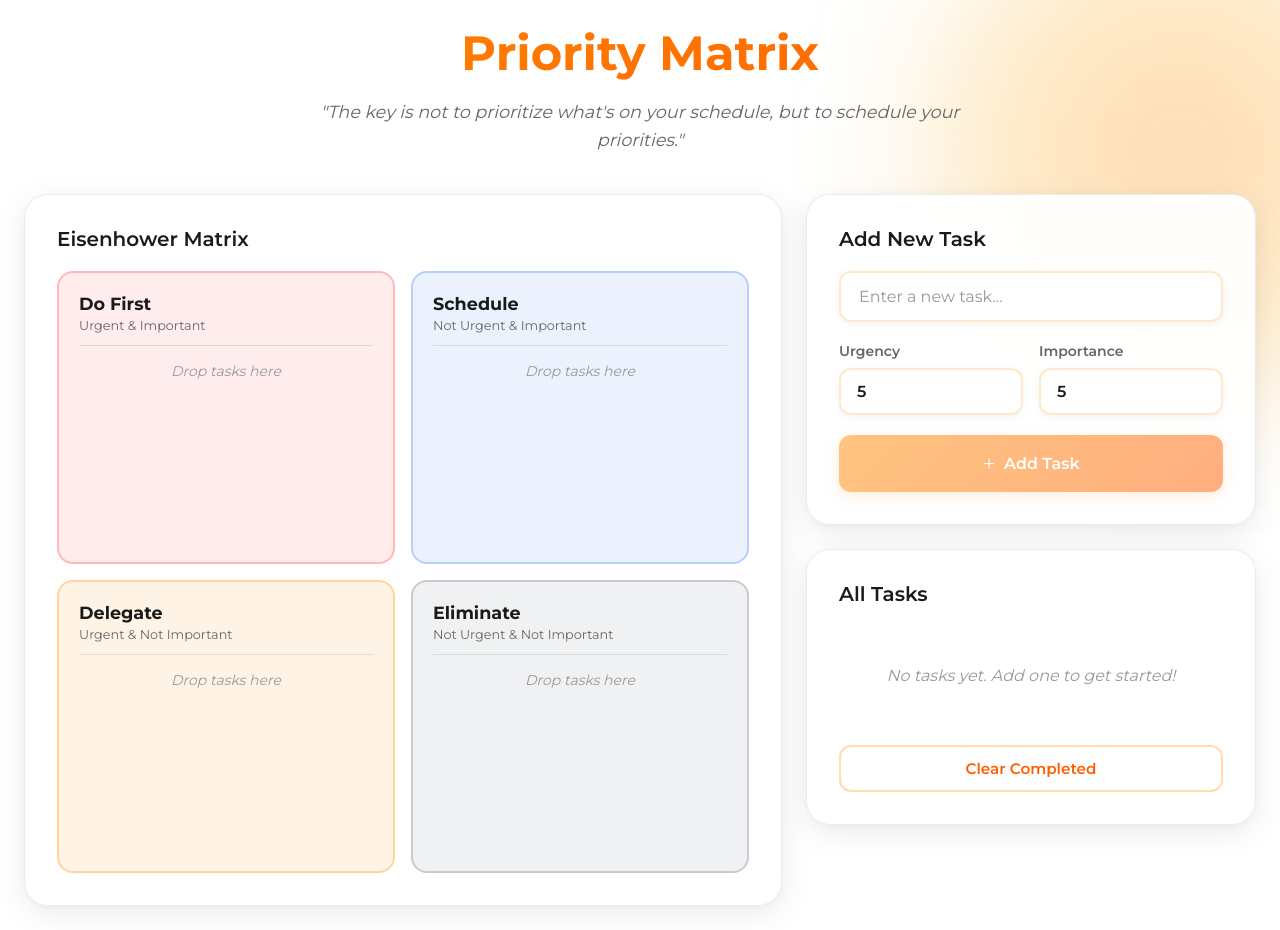
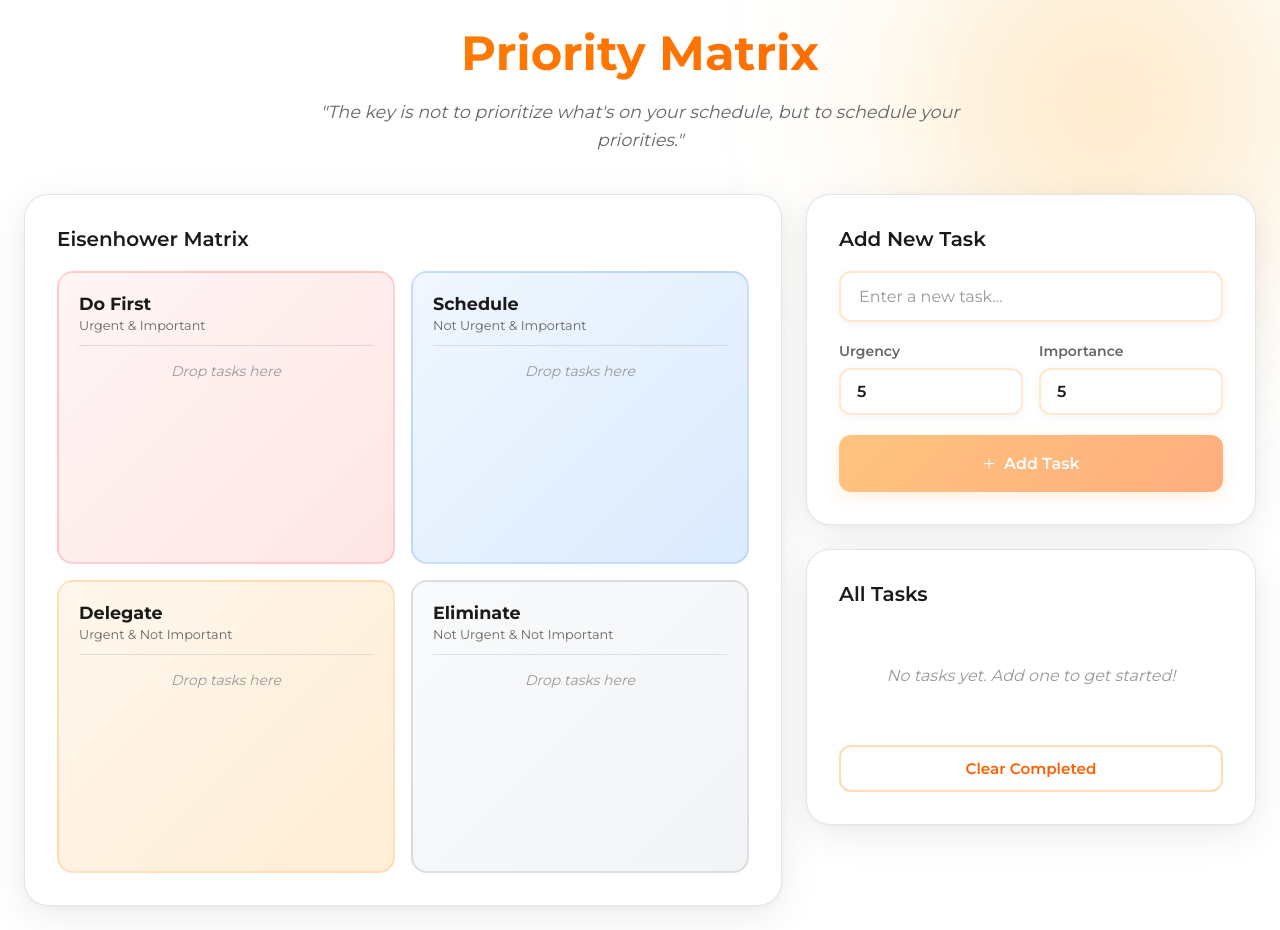
Before and after one commit to khush-tawar/decision-matrix, a plain HTML site: page index.html in a window 1280 px wide. Drawn offline with Linux system fonts and the light colour scheme.

Commit message:
Fix design: improve white theme styling and blob animation
- Enhanced panel card shadows for better depth on white background
- Added gradient backgrounds to quadrants for visual distinction
- Improved task card styling with cleaner borders and hover effects
- Enhanced blob animation with more organic movement
- Better contrast and readability throughout
- Refined glassmorphism effects for white theme

```diff
--- a/style.css
+++ b/style.css
@@ -16,24 +16,30 @@ body {
 
 .background-blob {
     position: fixed;
-    top: -200px;
-    right: -200px;
-    width: 600px;
-    height: 600px;
-    background: radial-gradient(circle, rgba(255, 138, 0, 0.3) 0%, rgba(255, 165, 0, 0.2) 50%, transparent 70%);
+    top: -150px;
+    right: -150px;
+    width: 500px;
+    height: 500px;
+    background: radial-gradient(circle, rgba(255, 138, 0, 0.25) 0%, rgba(255, 165, 0, 0.15) 40%, transparent 70%);
     border-radius: 50%;
-    filter: blur(60px);
-    animation: rotate 20s linear infinite;
+    filter: blur(80px);
+    animation: rotate 25s ease-in-out infinite;
     pointer-events: none;
     z-index: 0;
 }
 
 @keyframes rotate {
     0% {
-        transform: rotate(0deg) translate(50px) rotate(0deg);
+        transform: rotate(0deg) translate(60px, 60px) scale(1);
+    }
+    33% {
+        transform: rotate(120deg) translate(-40px, 80px) scale(1.1);
+    }
+    66% {
+        transform: rotate(240deg) translate(80px, -40px) scale(0.9);
     }
     100% {
-        transform: rotate(360deg) translate(50px) rotate(-360deg);
+        transform: rotate(360deg) translate(60px, 60px) scale(1);
     }
 }
 
@@ -94,16 +100,15 @@ h2 {
 }
 
 .panel-card {
-    background: rgba(255, 255, 255, 0.95);
+    background: #ffffff;
     backdrop-filter: blur(20px);
     -webkit-backdrop-filter: blur(20px);
-    border: 1px solid rgba(0, 0, 0, 0.08);
+    border: 1px solid rgba(0, 0, 0, 0.1);
     border-radius: 24px;
     padding: 32px;
     box-shadow:
-        0 8px 32px rgba(0, 0, 0, 0.08),
-        0 2px 8px rgba(0, 0, 0, 0.04),
-        inset 0 1px 0 rgba(255, 255, 255, 1);
+        0 10px 40px rgba(0, 0, 0, 0.08),
+        0 2px 10px rgba(0, 0, 0, 0.04);
 }
 
 /* Input Area */
@@ -223,9 +228,9 @@ h2 {
 }
 
 .quadrant {
-    background: rgba(255, 255, 255, 0.7);
+    background: #f9f9f9;
     backdrop-filter: blur(10px);
-    border: 2px solid rgba(0, 0, 0, 0.08);
+    border: 2px solid rgba(0, 0, 0, 0.1);
     border-radius: 16px;
     padding: 20px;
     min-height: 280px;
@@ -234,30 +239,30 @@ h2 {
 }
 
 .quadrant.drag-over {
-    background: rgba(255, 138, 0, 0.15);
+    background: rgba(255, 138, 0, 0.1);
     border-color: #ff8a00;
     transform: scale(1.02);
     box-shadow: 0 8px 32px rgba(255, 138, 0, 0.2);
 }
 
 .q1 {
-    background: rgba(255, 68, 68, 0.1);
-    border-color: rgba(255, 68, 68, 0.3);
+    background: linear-gradient(135deg, #fff5f5 0%, #ffe5e5 100%);
+    border-color: rgba(255, 68, 68, 0.2);
 }
 
 .q2 {
-    background: rgba(59, 130, 246, 0.1);
-    border-color: rgba(59, 130, 246, 0.3);
+    background: linear-gradient(135deg, #f0f7ff 0%, #dbeafe 100%);
+    border-color: rgba(59, 130, 246, 0.2);
 }
 
 .q3 {
-    background: rgba(255, 138, 0, 0.1);
-    border-color: rgba(255, 138, 0, 0.3);
+    background: linear-gradient(135deg, #fff7ed 0%, #ffedd5 100%);
+    border-color: rgba(255, 138, 0, 0.2);
 }
 
 .q4 {
-    background: rgba(107, 114, 128, 0.1);
-    border-color: rgba(107, 114, 128, 0.3);
+    background: linear-gradient(135deg, #f9fafb 0%, #f3f4f6 100%);
+    border-color: rgba(107, 114, 128, 0.2);
 }
 
 .quadrant-header h3 {
@@ -284,13 +289,13 @@ h2 {
 }
 
 .task-tag {
-    background: rgba(255, 255, 255, 0.9);
+    background: #ffffff;
     color: #1a1a1a;
     padding: 12px 16px;
     border-radius: 12px;
     font-size: 0.875rem;
-    border: 1px solid rgba(0, 0, 0, 0.1);
-    box-shadow: 0 2px 8px rgba(0, 0, 0, 0.08);
+    border: 1px solid rgba(0, 0, 0, 0.12);
+    box-shadow: 0 2px 8px rgba(0, 0, 0, 0.06);
     cursor: move;
     transition: all 0.2s ease;
     position: relative;
@@ -299,8 +304,9 @@ h2 {
 
 .task-tag:hover {
     transform: translateY(-2px);
-    box-shadow: 0 4px 16px rgba(0, 0, 0, 0.15);
+    box-shadow: 0 4px 16px rgba(255, 138, 0, 0.15);
     border-color: #ff8a00;
+    background: #fff9f0;
 }
 
 .task-tag:hover .task-delete {
@@ -361,7 +367,7 @@ h2 {
 }
 
 .task-item {
-    background: rgba(255, 255, 255, 0.6);
+    background: #ffffff;
     backdrop-filter: blur(10px);
     border: 1px solid rgba(0, 0, 0, 0.1);
     border-radius: 12px;
@@ -376,9 +382,10 @@ h2 {
 }
 
 .task-item:hover {
-    background: rgba(255, 255, 255, 0.8);
-    box-shadow: 0 4px 16px rgba(0, 0, 0, 0.1);
+    background: #fff9f0;
+    box-shadow: 0 4px 16px rgba(255, 138, 0, 0.1);
     transform: translateX(4px);
+    border-color: rgba(255, 138, 0, 0.3);
 }
 
 @keyframes slideIn {
```
